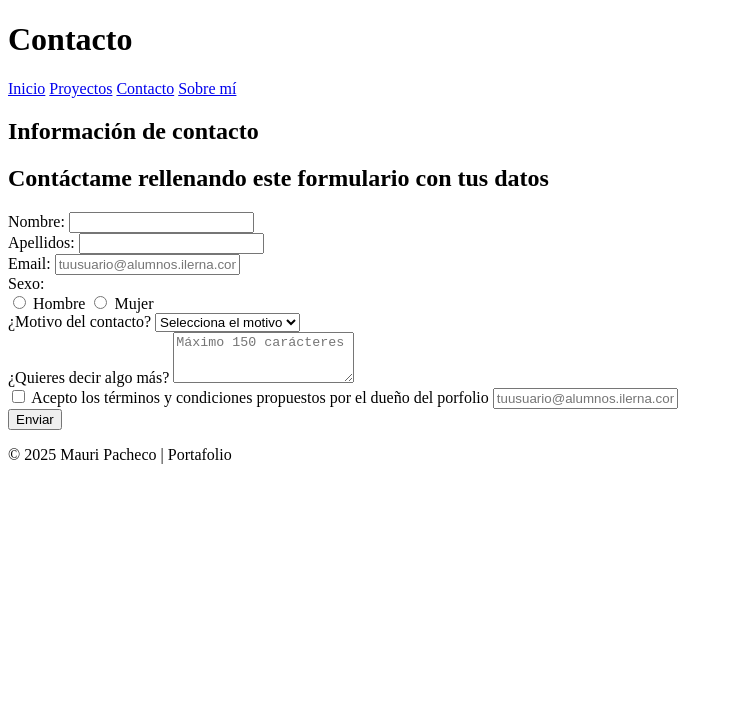
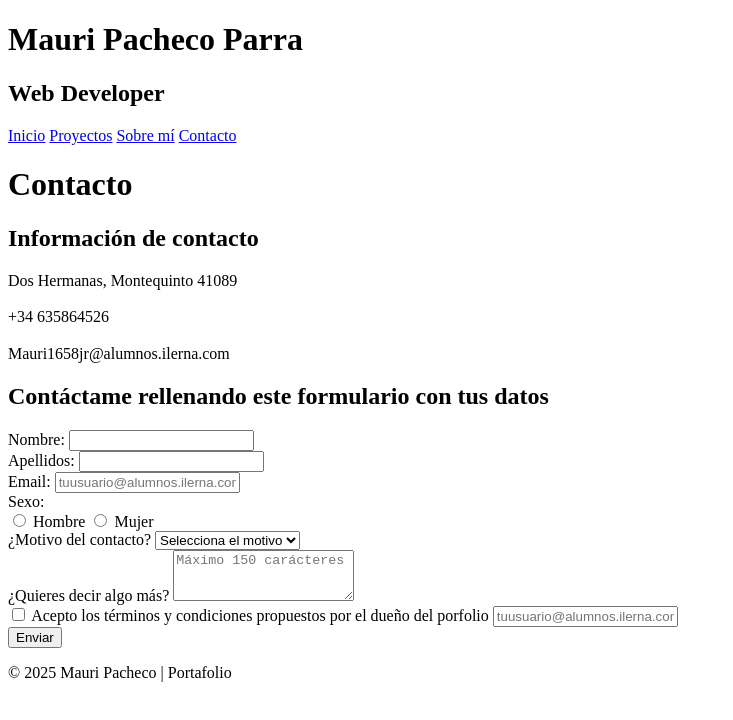
Before and after one commit to Mauri1658/Porfolio, a plain HTML site: page contact.html in a window 1280 px wide. Shown: the whole page, without its empty margins (0-733 px from the left). Drawn offline with Linux system fonts and the light colour scheme.

Commit message:
cambio header y contacto

```diff
--- a/contact.html
+++ b/contact.html
@@ -7,20 +7,39 @@
 </head>
 <body>
     <header>
-        <h1>Contacto</h1>
+
+        <h1>Mauri Pacheco Parra</h1>
+        <h2>Web Developer</h2>
+
         <nav>
             <a href="index.html"></i><i class="bi bi-house"></i>Inicio</a>
             <a href="gallery.html"><i class="bi bi-person-workspace"></i>Proyectos</a>
-            <a href="aboutme.html"><i class="bi bi-wechat"></i>Contacto</a>
-            <a href="contact.html"><i class="bi bi-person"></i>Sobre mí</a>
+            <a href="aboutme.html"><i class="bi bi-wechat"></i>Sobre mí</a>
+            <a href="contact.html"><i class="bi bi-person"></i>Contacto</a>
         </nav>
     </header>
 
     <div class="container">
 
+        <h1>Contacto</h1>
+
         <section>
             <h2>Información de contacto</h2>
 
+            <div>
+                <div>
+                    <h3><i class="bi bi-geo-alt"></i></h3>
+                    <p>Dos Hermanas, Montequinto 41089</p>
+                </div>
+                <div>
+                    <h3><i class="bi bi-telephone"></i></h3>
+                    <p>+34 635864526</p>
+                </div>
+                <div>
+                    <h3><i class="bi bi-envelope-at"></i></h3>
+                    <p>Mauri1658jr@alumnos.ilerna.com</p>
+                </div>
+            </div>
         </section>
 
         <section>
@@ -75,9 +94,6 @@
         </section>
     </div>
 
-
-
-
     <footer id="footer">
         <div class="social">
             <a href="https://github.com/Mauri1658"><i class="bi bi-github"></i></a>
```
Also changed, not shown: aboutme.html (+12 -3 lines), gallery.html (+7 -3 lines), index.html (+4 -3 lines).
